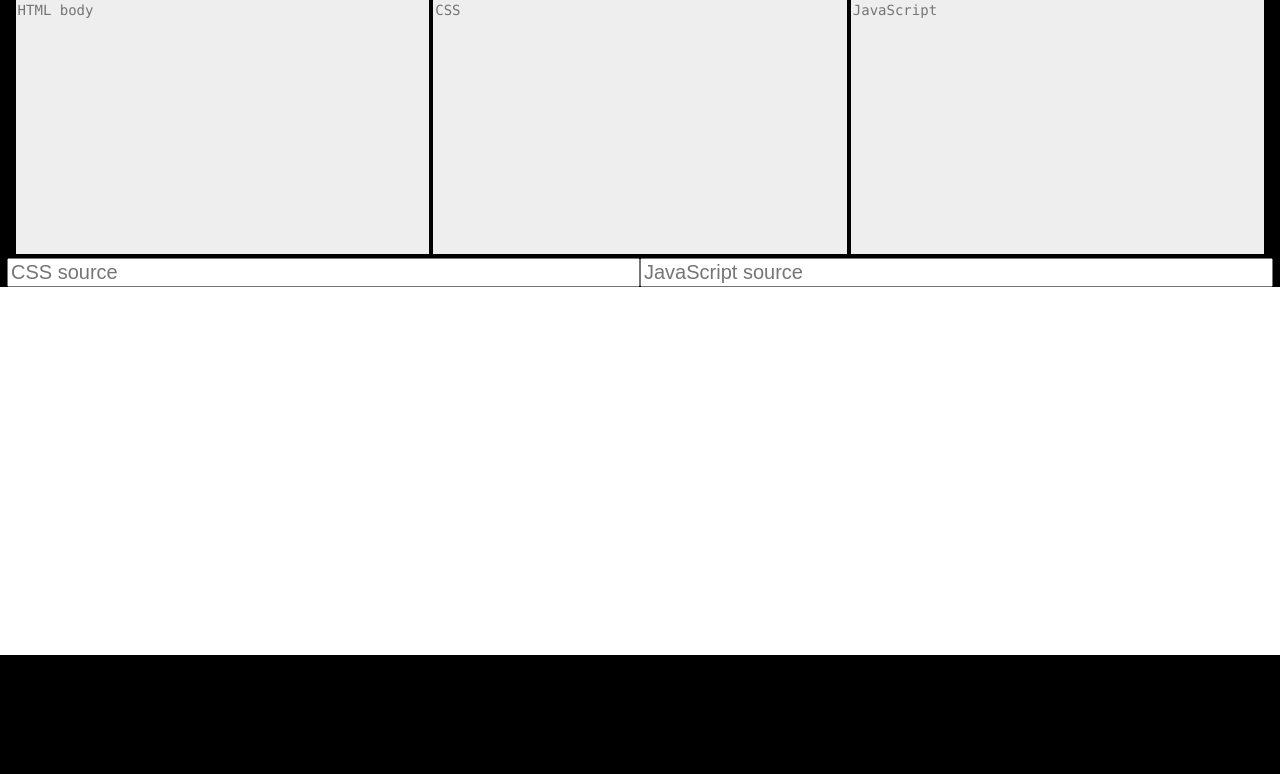
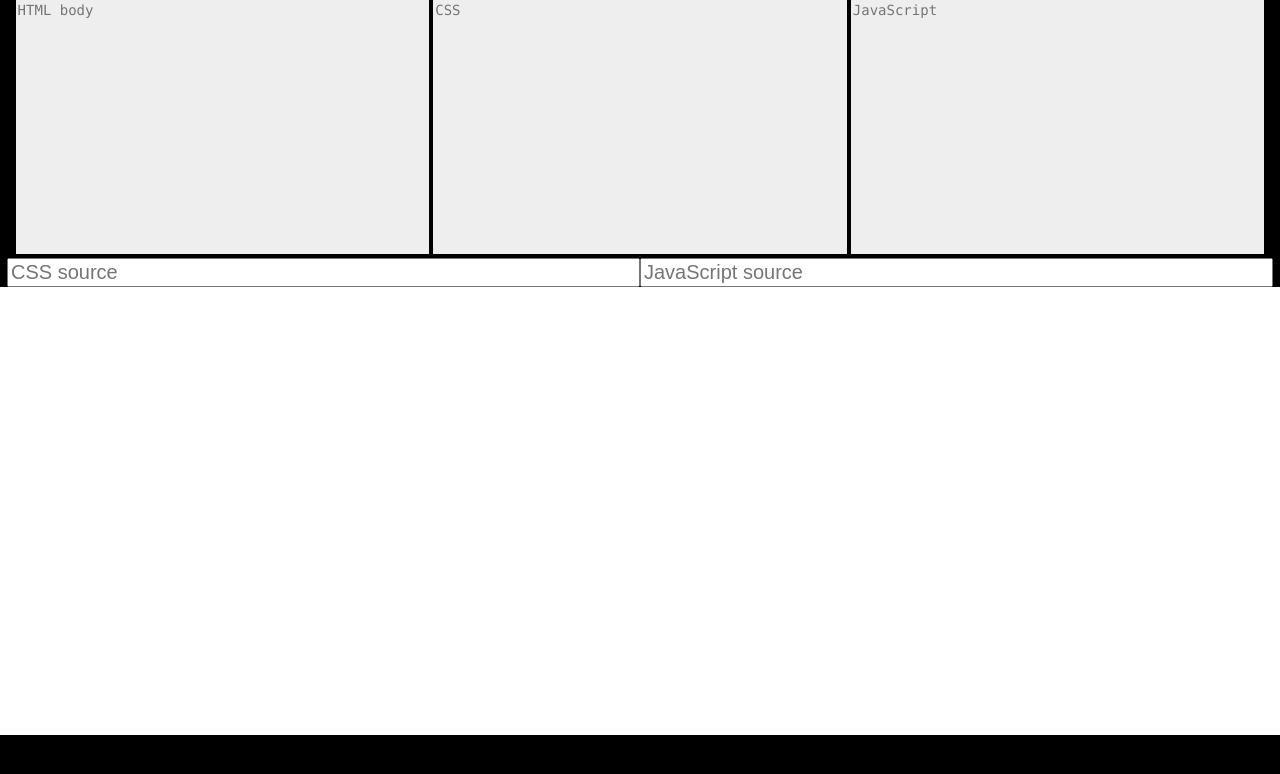
Before and after one commit to coders2-HCJ/html-css-js-ide, a plain HTML site: page index.html in a window 1280 px wide. Drawn offline with Linux system fonts and the light colour scheme.

Commit message:
Update editor.css

```diff
--- a/editor.css
+++ b/editor.css
@@ -23,7 +23,7 @@ iframe {
   position: relative;
   bottom: 0;
   width: 100%;
-  height: 23em;
+  height: 28em;
   border: none;
   background-color: white;
   overflow: scroll;
```
